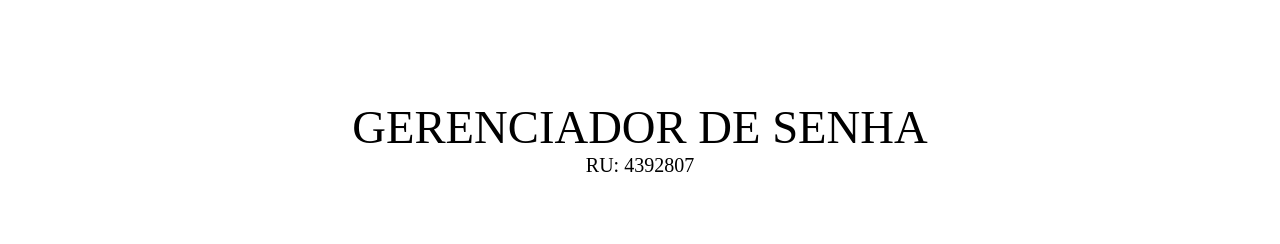
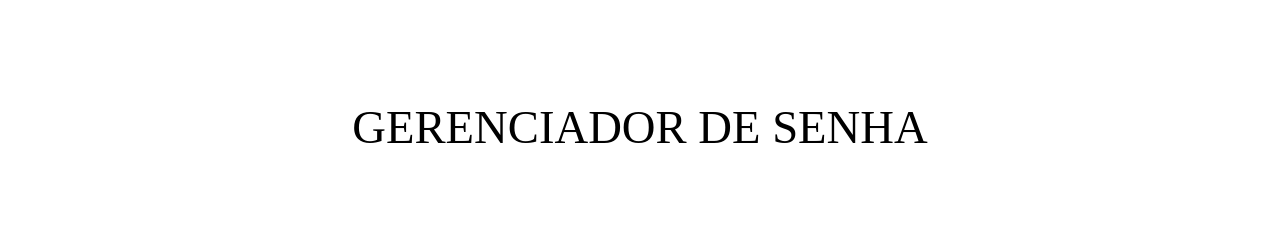
Before and after one commit to Maike-Simoncini/Gerador-de-senha, a plain HTML site: page index.html in a window 1280 px wide. Shown: the top 244 px of the page. Drawn offline with Linux system fonts and the light colour scheme.

Commit message:
Update index.html

```diff
--- a/index.html
+++ b/index.html
@@ -10,7 +10,6 @@
 	<div class="row barraSuperior">
 		<div class="col-xs-11" style="text-align: center;">
             <span class="tituloTexto">GERENCIADOR DE SENHA</span><br>
-            <span class="subtitulo">RU: 4392807</span>
 		</div>
 	</div>
 		<div class="senhaAtual">
```
